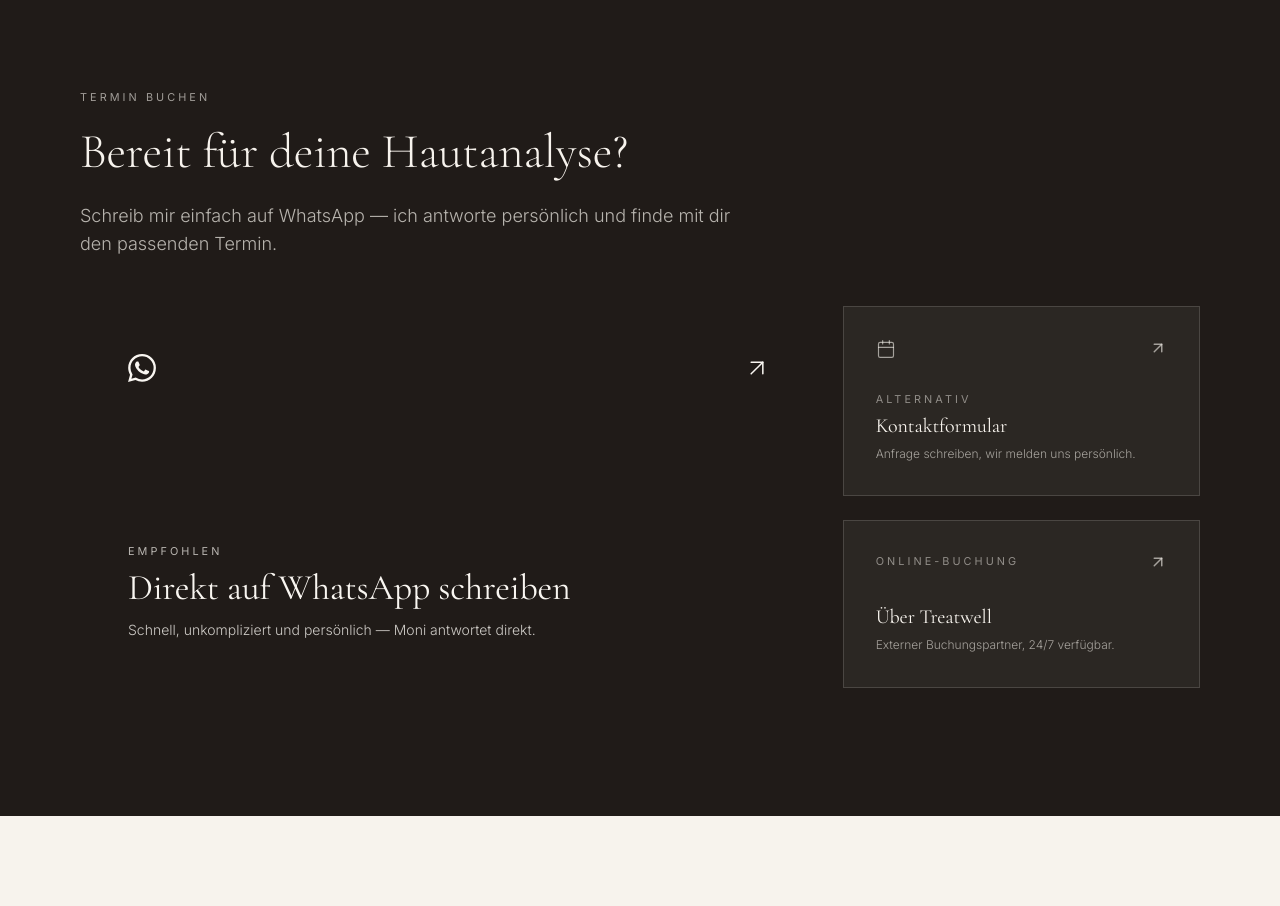
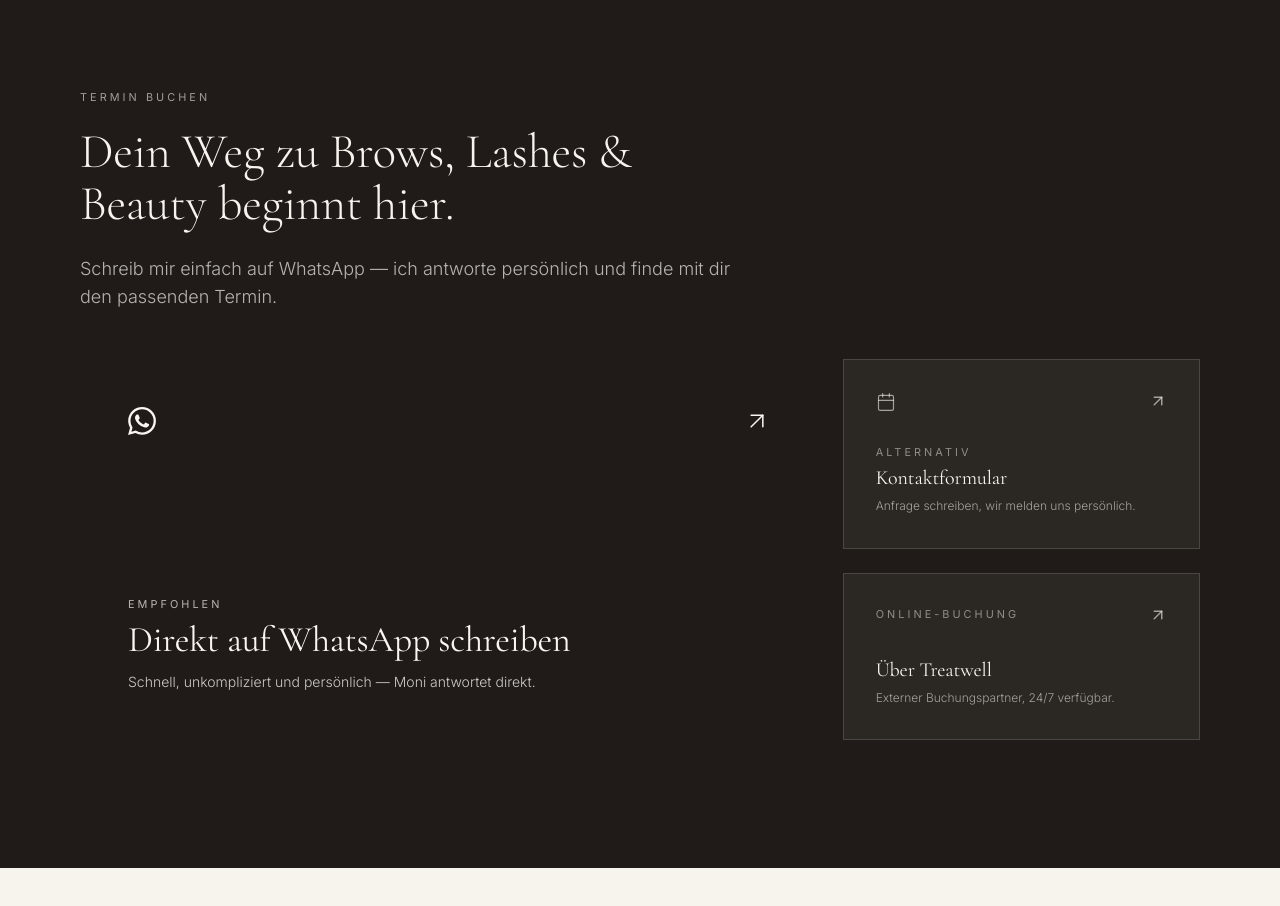
Before and after one commit to Javera-Studio/monishine, a React (Vite) app: page / in a window 1280 px wide. Shown: the part 8940-9846 px from the top of the page. Built offline with nearby package versions, Linux system fonts and the light colour scheme; the HTML template or start-up script is replaced by a standard one; a web font is replaced by a local one.

Commit message:
Booking section: replace old headline with Monishine brand copy
Co-Authored-By: Claude Sonnet 4.6 <noreply@anthropic.com>

```diff
--- a/src/components/home/Booking.tsx
+++ b/src/components/home/Booking.tsx
@@ -13,7 +13,7 @@ const Booking = () => (
       <div className="max-w-2xl">
         <p className="eyebrow mb-5 text-background/60">Termin buchen</p>
         <h2 className="headline text-background">
-          Bereit für deine Hautanalyse?
+          Dein Weg zu Brows, Lashes &amp; Beauty beginnt hier.
         </h2>
         <p className="lede mt-6 text-background/70">
           Schreib mir einfach auf WhatsApp — ich antworte persönlich und finde
```
